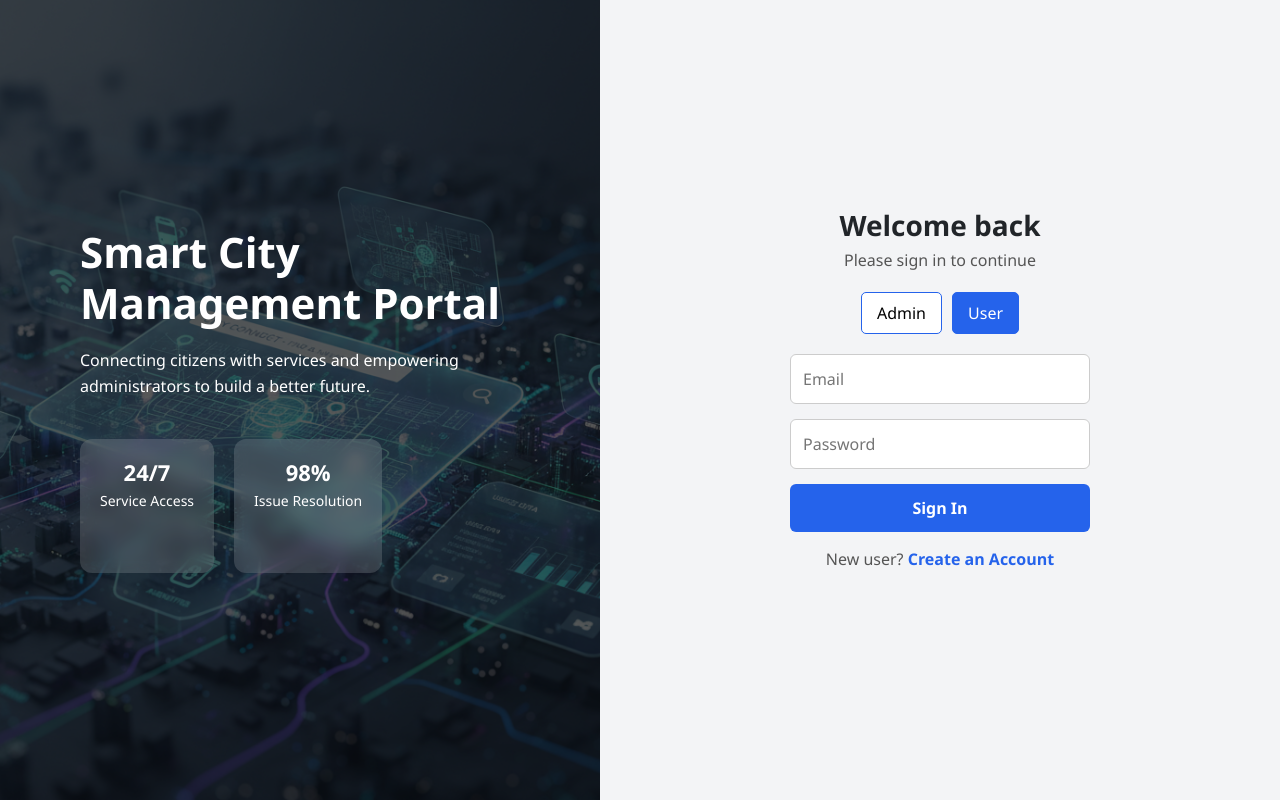
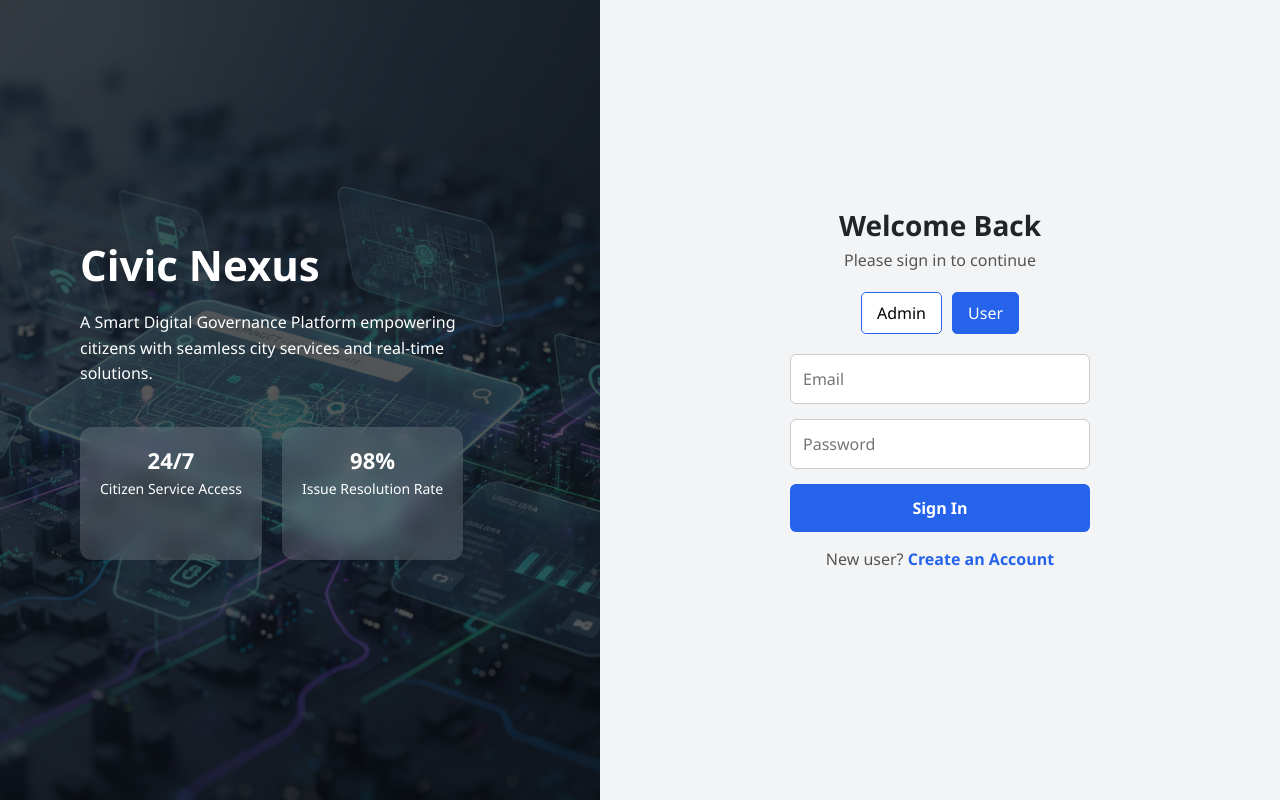
Before and after one commit to pepetihemanthkumar-cyber/SmartCity, a React (Create React App) app: page / in a window 1280 px wide. Built offline with nearby package versions, Linux system fonts and the light colour scheme.

Commit message:
Rebranded Smart City to Civic Nexus in Login page

```diff
--- a/src/pages/Login.js
+++ b/src/pages/Login.js
@@ -54,23 +54,24 @@ function Login() {
       >
         <div className="overlay">
           <h1>
-            Smart City <br /> Management Portal
+            Civic Nexus
           </h1>
+
           <p>
-            Connecting citizens with services and empowering
-            administrators to build a better future.
+            A Smart Digital Governance Platform empowering citizens
+            with seamless city services and real-time solutions.
           </p>
 
           {/* STATS */}
           <div className="stats">
             <div className="stat-card">
               <h3>24/7</h3>
-              <p>Service Access</p>
+              <p>Citizen Service Access</p>
             </div>
 
             <div className="stat-card">
               <h3>98%</h3>
-              <p>Issue Resolution</p>
+              <p>Issue Resolution Rate</p>
             </div>
           </div>
         </div>
@@ -78,7 +79,7 @@ function Login() {
 
       {/* RIGHT PANEL */}
       <div className="right-panel">
-        <h2>Welcome back</h2>
+        <h2>Welcome Back</h2>
         <p>Please sign in to continue</p>
 
         {/* ROLE SELECTION */}
@@ -125,7 +126,7 @@ function Login() {
           <button type="submit">Sign In</button>
         </form>
 
-        {/* 🔥 CREATE ACCOUNT LINK */}
+        {/* CREATE ACCOUNT LINK */}
         {role === "user" && (
           <p style={{ marginTop: "15px" }}>
             New user?{" "}
@@ -141,9 +142,7 @@ function Login() {
             </span>
           </p>
         )}
-
       </div>
-
     </div>
   );
 }
```
